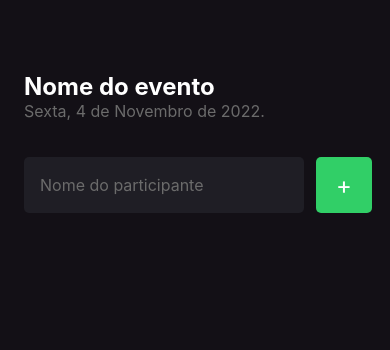
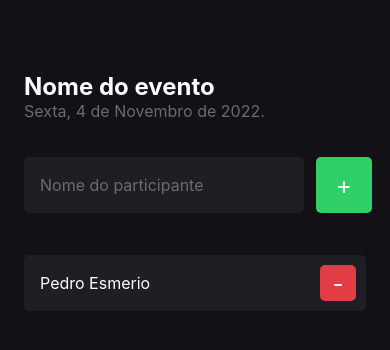
Before and after one commit to pedroesmerio/ReactNativePJ01, a React Native app: screen / in a window 390 px wide. Shown: the top 350 px of the page. Built offline with nearby package versions, Linux system fonts and the light colour scheme.

Commit message:
Comp: Create Participant comp

```diff
--- a/src/screens/Home/index.tsx
+++ b/src/screens/Home/index.tsx
@@ -1,4 +1,5 @@
 import { Text, TextInput, TouchableOpacity, View } from "react-native";
+import { Participant } from "../components/Participant";
 
 import { styles } from "./style";
 
@@ -31,6 +32,8 @@
           </Text>
         </TouchableOpacity>
       </View>
+
+      <Participant />
     </View>
   )
 }
--- /dev/null
+++ b/src/screens/components/Participant/index.tsx
@@ -0,0 +1,19 @@
+import { Text, TouchableOpacity, View } from "react-native";
+
+import { styles } from "./style";
+
+export function Participant() {
+  return (
+    <View style={styles.container}>
+      <Text style={styles.name}>
+        Pedro Esmerio
+      </Text>
+
+      <TouchableOpacity style={styles.button}>
+        <Text style={styles.buttonText}>
+          -
+        </Text>
+      </TouchableOpacity>
+    </View>
+  )
+}
--- /dev/null
+++ b/src/screens/components/Participant/style.ts
@@ -0,0 +1,33 @@
+import { StyleSheet } from "react-native";
+
+export const styles = StyleSheet.create({
+  container: {
+    width: '100%',
+    height: 56,
+    backgroundColor: '#1F1E25',
+    borderRadius: 5,
+    flexDirection: 'row',
+    alignItems: 'center',
+    marginBottom: 10
+  },
+  name: {
+    flex: 1,
+    fontSize: 16,
+    color: '#FFF',
+    marginLeft: 16
+  },
+  buttonText: {
+    color: '#FFF',
+    fontSize: 24
+  },
+  button: {
+    width: 36,
+    height: 36,
+    borderRadius: 5,
+    backgroundColor: '#E23C44',
+    alignItems: 'center',
+    justifyContent: 'center',
+    position: 'absolute',
+    right: 10,
+  },
+})
```
